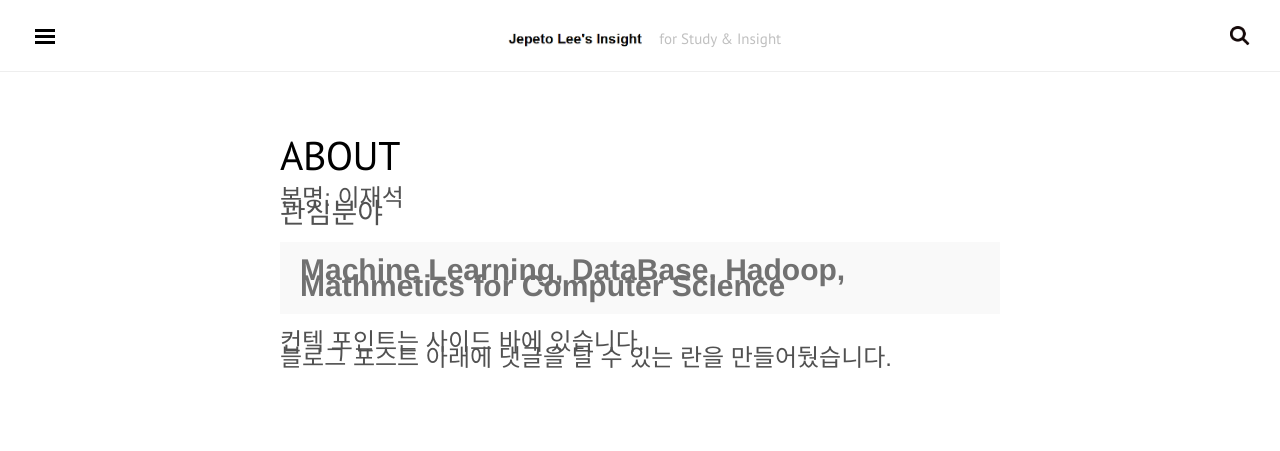
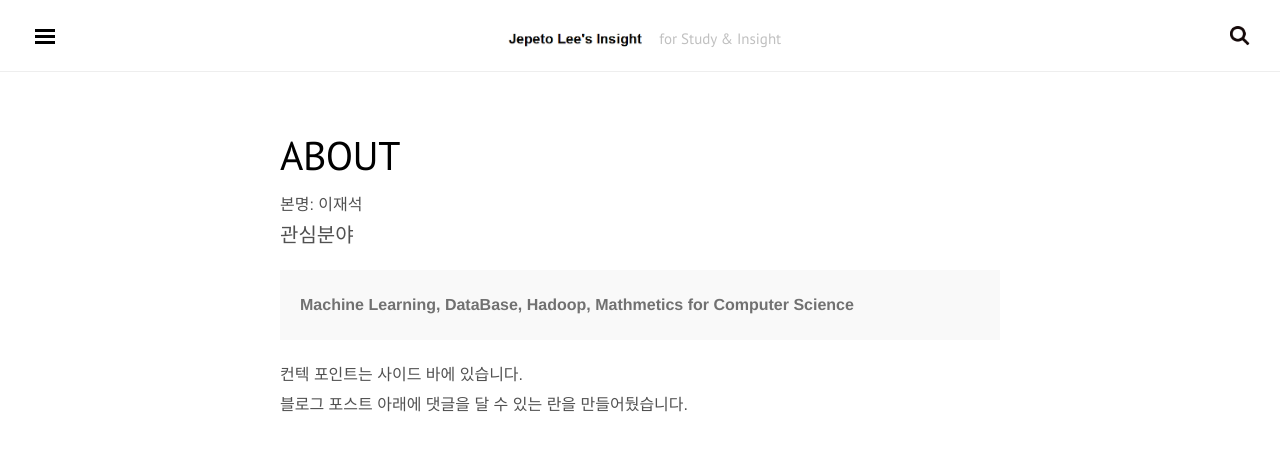
Before and after one commit to jepetolee/jepetolee.github.io, a Jekyll site: the page built from about.md, in a window 1280 px wide. Shown: the top 451 px of the page. Built offline with Jekyll 4.4.1, drawn with Linux system fonts in a browser that asks for light colours; nearby versions of some CDN libraries.

Commit message:
update about & add analytics

```diff
--- a/about.md
+++ b/about.md
@@ -3,12 +3,12 @@ layout: page
 title: About
 ---
 
-<div style="font-size: 1.2rem; font-weight:270; line-height: 0.8rem;">
+<div style="font-size: 0.8rem; font-weight:270; line-height: 1.5rem;">
 
 본명: 이재석 <br>
 
-<p style="font-size: 1.4rem; font-weight: 300">관심분야</p>
-<p class="message" style="font-size: 1.5rem; font-weight: 600">
+<p style="font-size: 1rem; font-weight: 300">관심분야</p>
+<p class="message" style="font-size: 0.8rem; font-weight: 600">
 Machine Learning, DataBase, Hadoop, Mathmetics for Computer Science
 </p>
 
```
